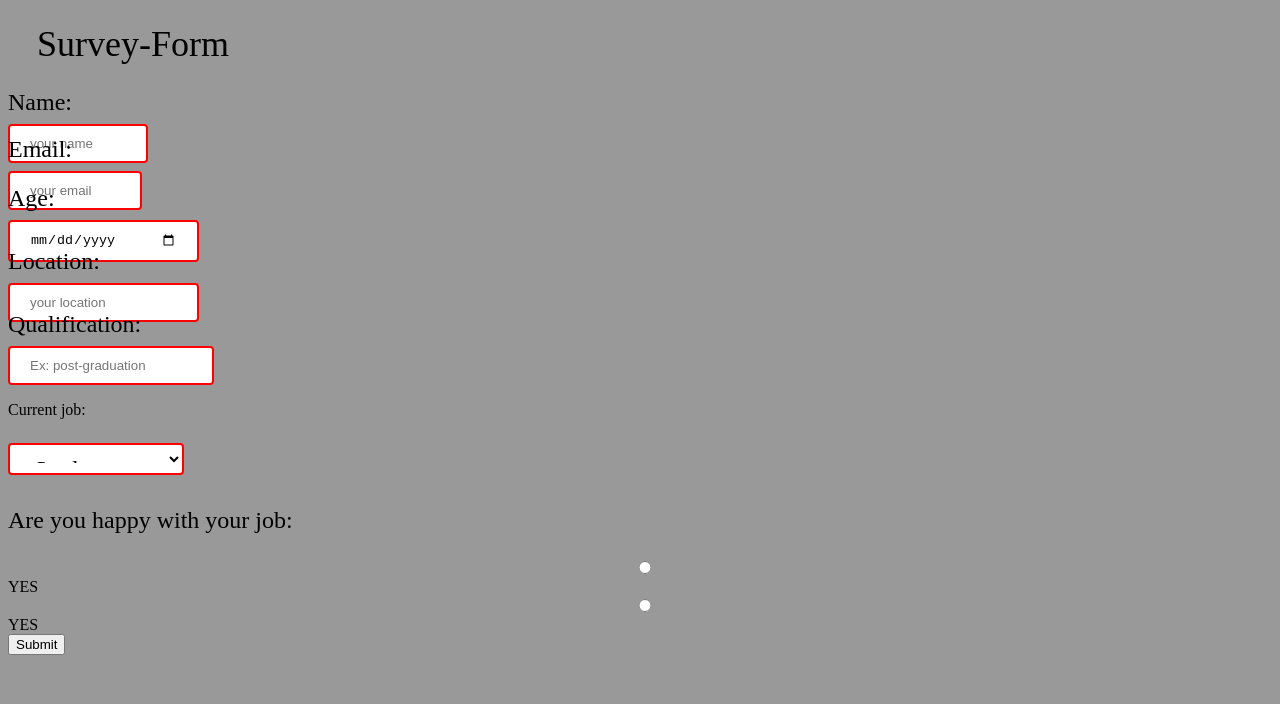
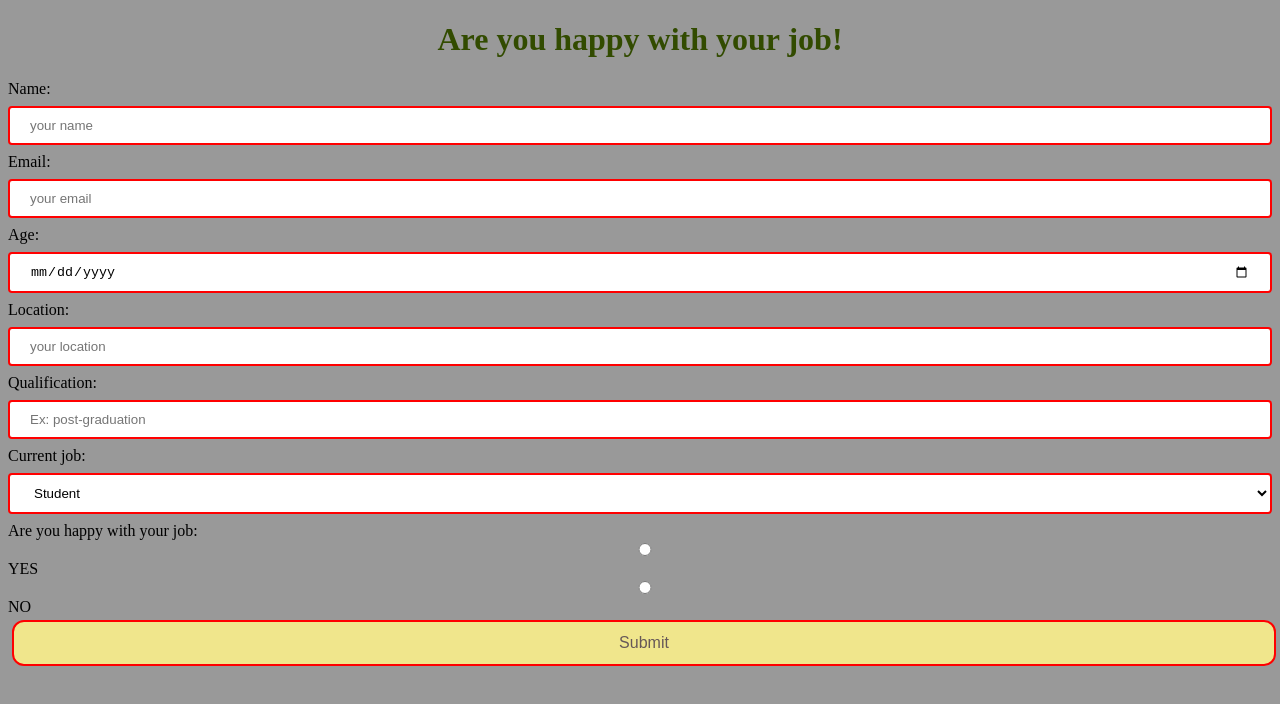
Before and after one commit to shivam1470/survey-form, a plain HTML site: page index.html in a window 1280 px wide. Drawn offline with Linux system fonts and the light colour scheme.

Commit message:
final pro

```diff
--- a/css/styles.css
+++ b/css/styles.css
@@ -2,103 +2,17 @@
     background-color: #999999;
     box-sizing: border-box;
 }
+#outside {
+    background-color: lightgoldenrodyellow;
+    padding-top: 25px;
+    padding-bottom: 25px;
+}
 
 #title {
-    position: relative;
-width: 250px;
-height: 41px;
-
-font-family: Courier Prime;
-font-style: normal;
-font-weight: normal;
-font-size: 36px;
-line-height: 40px;
-color:black;
-text-align: center;
-}
-#Name {
-    color: black;
-
-width: 140px;
-height: 23px;
-
-font-family: Courier Prime;
-font-style: normal;
-font-weight: normal;
-font-size: 24px;
-line-height: 27px;
+    text-align: center;
+    color: rgb(50, 75, 0);
 }
 
-#Email {
-
-width: 134px;
-height: 25px;
-
-font-family: Courier Prime;
-font-style: normal;
-font-weight: normal;
-font-size: 24px;
-line-height: 27px;
-color: black;
-
-}
-
-#Age {
-
-width: 191px;
-height: 39px;
-
-font-family: Courier Prime;
-font-style: normal;
-font-weight: normal;
-font-size: 24px;
-line-height: 27px;
-color: black;
-}
-#Location {
-
-width: 191px;
-height: 39px;
-
-font-family: Courier Prime;
-font-style: normal;
-font-weight: normal;
-font-size: 24px;
-line-height: 27px;
-}
-#qualification {
-
-width: 206px;
-height: 66px;
-
-font-family: Courier Prime;
-font-style: normal;
-font-weight: normal;
-font-size: 24px;
-line-height: 27px;
-}
-#Current {
-
-width: 176px;
-height: 32px;
-
-font-family: Courier Prime;
-font-style: normal;
-font-weight: normal;
-font-size: 24px;
-line-height: 27px;
-}
-#happy {
-
-width: 403px;
-height: 27px;
-
-font-family: Courier Prime;
-font-style: normal;
-font-weight: normal;
-font-size: 24px;
-line-height: 27px;
-}
 input {
     width: 100%;
   }
@@ -143,7 +57,28 @@ input {
     box-sizing: border-box;
     border: 2px solid red;
   border-radius: 4px;
+
   }
   input:focus {
     border: 3px solid #555;
   }
+  .btn {
+    position: relative;
+    border: 2px solid red;
+    color: rgb(102, 88, 88);
+    padding: 12px 28px;
+    text-align: center;
+    text-decoration: none;
+    width: 100%;
+    flex-shrink: inherit;
+    font-size: 16px;
+    margin: 4px;
+    cursor: pointer;
+    border-radius: 12px;
+    background-color: khaki;
+
+  }
+  .btn:hover {
+    box-shadow: 0 12px 16px 0 rgba(0,0,0,0.24), 0 17px 50px 0 rgba(0,0,0,0.19);
+    background-color: yellowgreen;
+  }
--- a/index.html
+++ b/index.html
@@ -12,39 +12,37 @@
     <form>
         <div>
             <div>
-                <h1 id="title"> Survey-Form</h1>
+                <h1 id="title"> Are you happy with your job!</h1>
+
+            </div>
+            <div> Name:
+                <input type="text" placeholder="your name">
+
+            </div>
+            <div> Email:
+                <input type="email" placeholder="your email">
 
             </div>
             <div>
-                <p id="Name"> Name:
-                    <input type="text" placeholder="your name">
-                </p>
+                Age:
+                <input type="date" placeholder="your age">
+
             </div>
             <div>
-                <p id="Email"> Email:
-                    <input type="email" placeholder="your email">
-                </p>
+                Location:
+                <input type="text" placeholder="your location">
+
             </div>
             <div>
-                <p id="Age"> Age:
-                    <input type="date" placeholder="your age">
-                </p>
+                Qualification:
+                <input type="text" placeholder="Ex: post-graduation">
+
+    </form>
     </div>
-            <div>
-                <p id="Location"> Location:
-                    <input type="text" placeholder="your location">
-                </p>
-            </div>
-            <div>
-                <p id="qualification"> Qualification:
-                    <input type="text" placeholder="Ex: post-graduation">
-                </p>
-            </div>
-            <div>
-                <p> Current job:
-                </p>
+    <div> Current job:
+
         <form>
-                    <select id="Current" name="Current job">
+            <select id="Inside" name="Current job">
                 <option value="st">Student</option>
                 <option value="job">Job</option>
                 <option value="bu">Business</option>
@@ -53,17 +51,17 @@
 
     </div>
     <div>
-                <p id="happy"> Are you happy with your job:</p>
+        Are you happy with your job:
         <form>
             <input type="radio" id="YES" name="option" value="YES">
             <label for="YES">YES</label><br>
             <input type="radio" id="NO" name="option" value="NO">
-                    <label for="NO">YES</label><br>
+            <label for="NO">NO</label><br>
 
         </form>
     </div>
 
-            <button type="button" onclick="alert('Your form is submitted!')">Submit</button>
+    <button class="btn" type="button" onclick="alert('Your form is submitted!')">Submit</button>
     </div>
     </form>
 </body>
```
Lines whose indentation alone changed are shown as unchanged.
